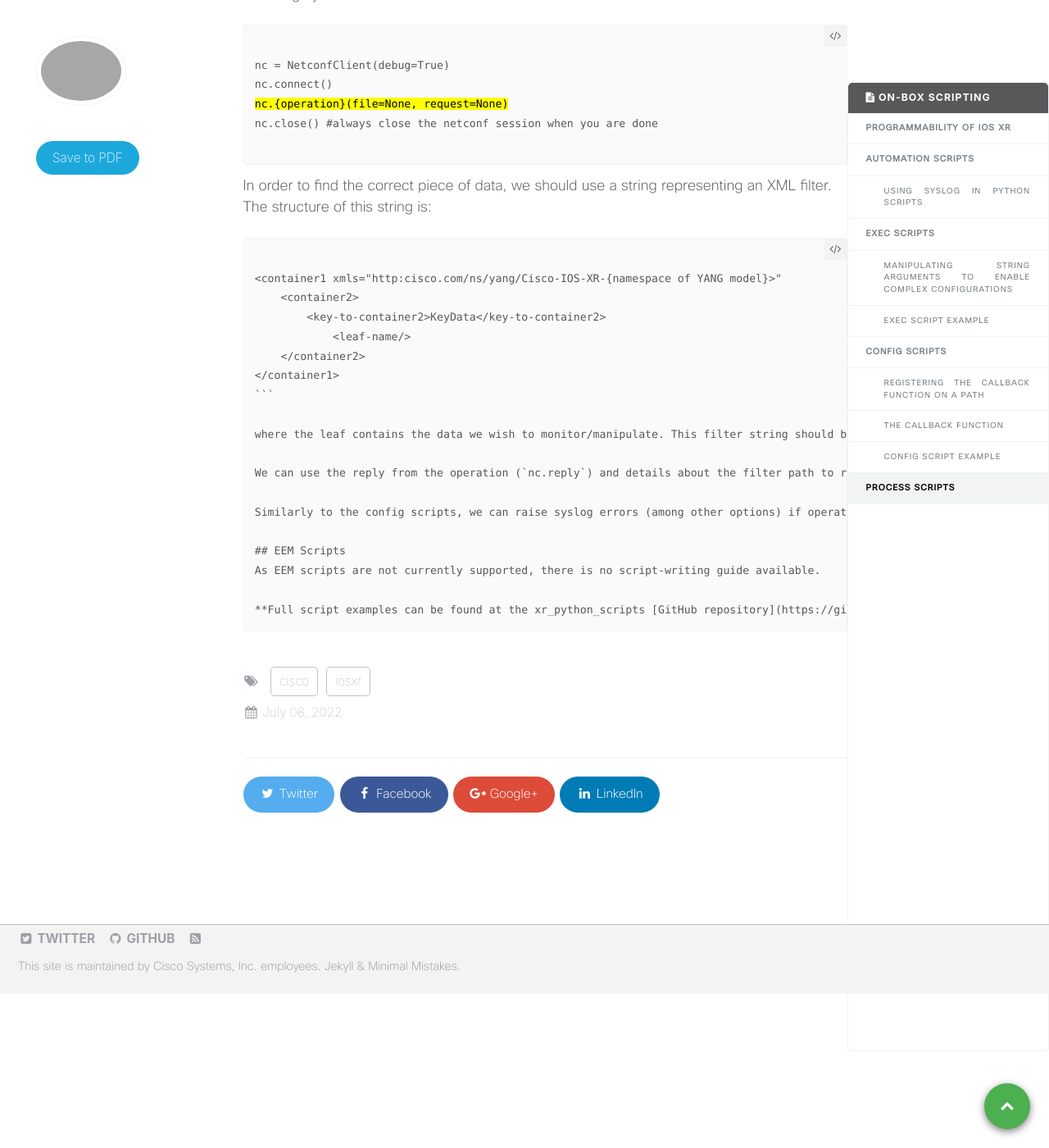
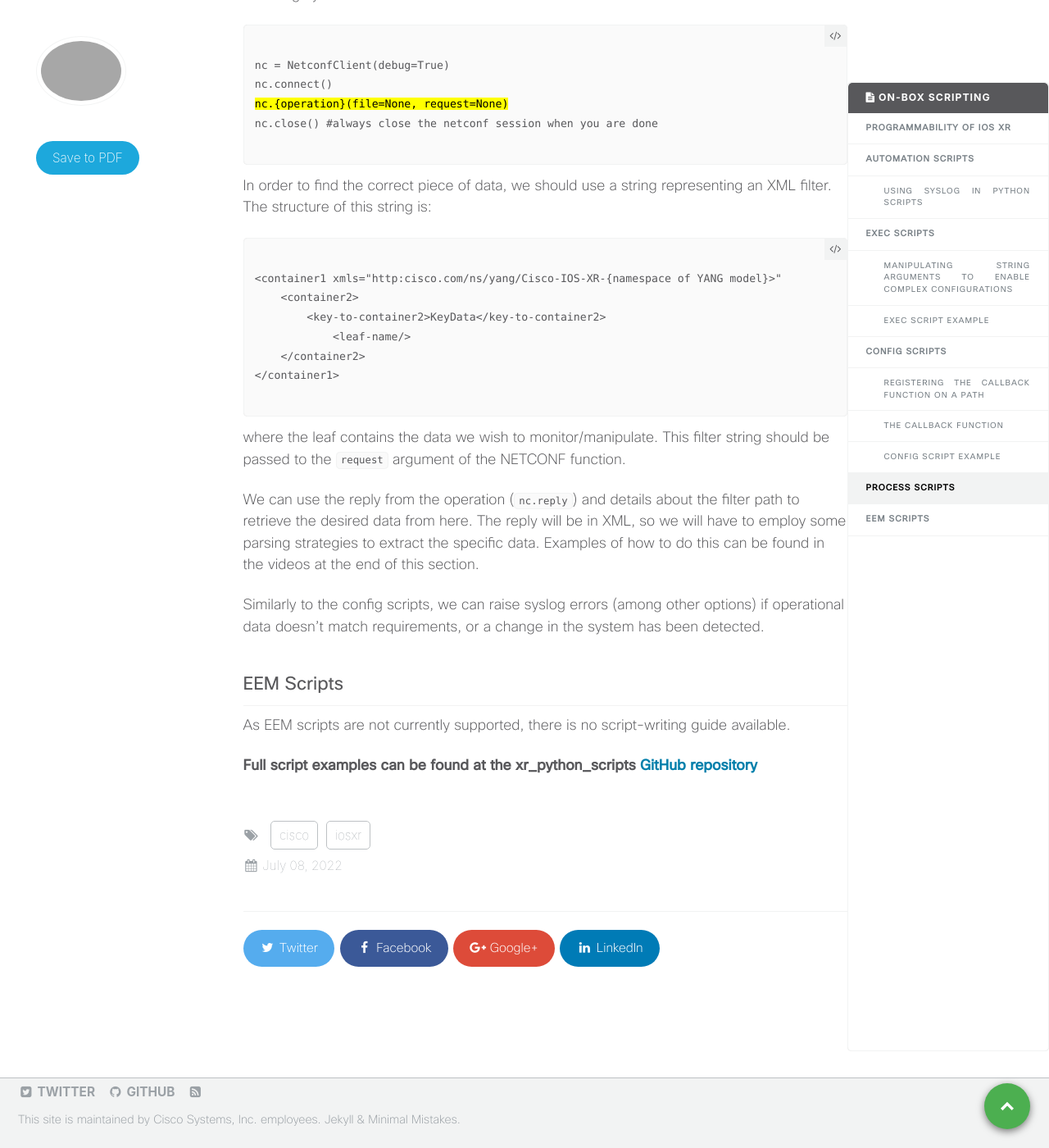
Before and after one commit to xrdocs/device-lifecycle, a Jekyll site: the page built from _blogs/2022-07-08-on-box-python-scripting.md, in a window 1280 px wide and 1400 px high, scrolled down 9691 px. Shown: the whole window at 82% size. Built offline with Jekyll 4.4.1, drawn with Linux system fonts in a browser that asks for light colours; comment, search, counter and statistics services are not loaded.

Commit message:
Update 2022-07-08-on-box-python-scripting.md

````diff
--- a/_blogs/2022-07-08-on-box-python-scripting.md
+++ b/_blogs/2022-07-08-on-box-python-scripting.md
@@ -361,7 +361,9 @@ In order to find the correct piece of data, we should use a string representing
             &lt;leaf-name/&gt;
     &lt;/container2&gt;
 &lt;/container1&gt;
-```
+</code>
+</pre>
+</div>
 
 where the leaf contains the data we wish to monitor/manipulate. This filter string should be passed to the `request` argument of the NETCONF function.
 
````
